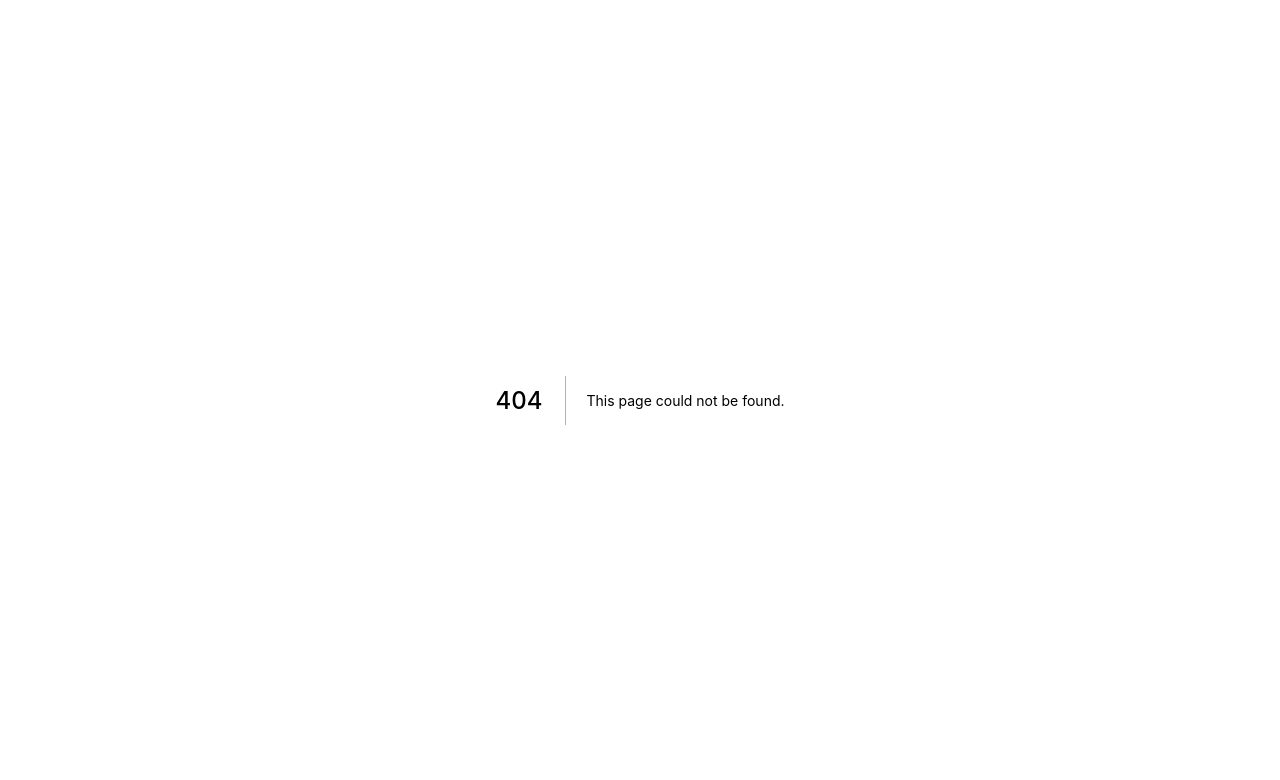
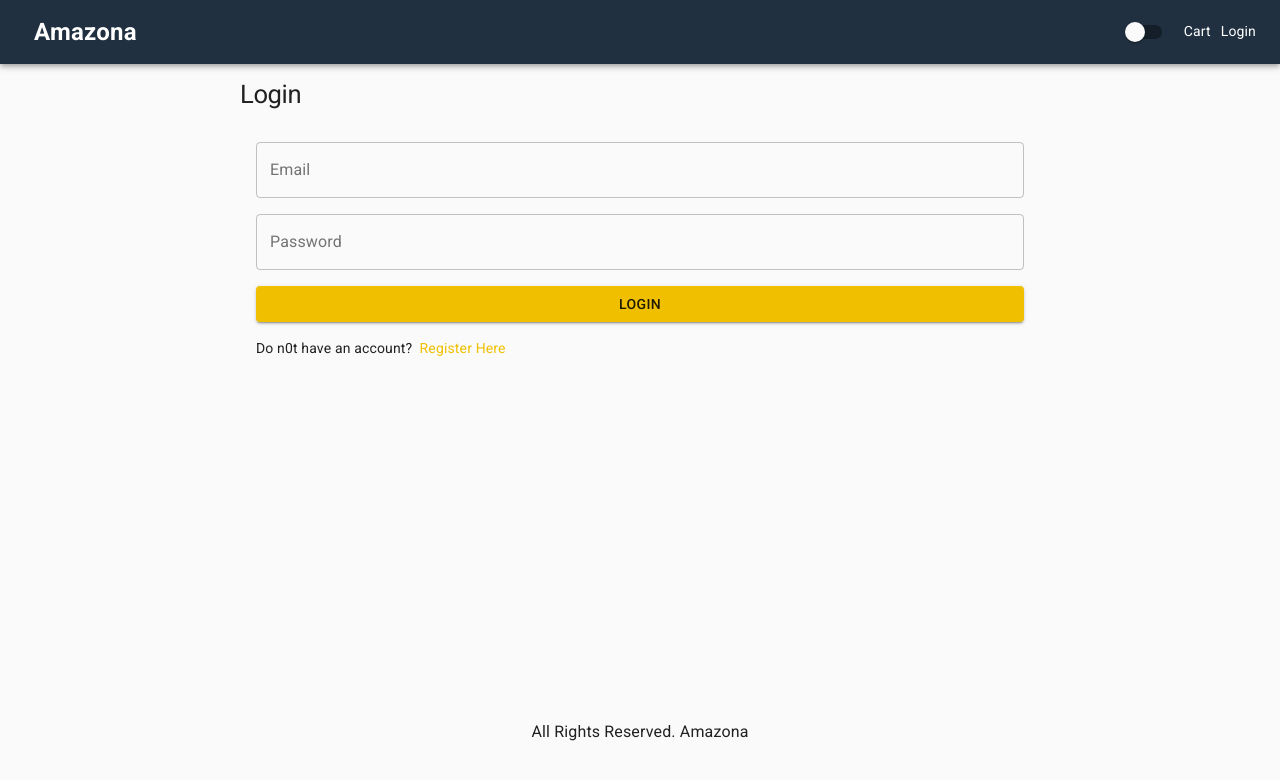
Before and after one commit to Awais512/amazona, a Next.js app: page /login in a window 1280 px wide. Before the commit this address had no page. Shown: the top 780 px of the page. Built offline with nearby package versions, Linux system fonts and the light colour scheme.

Commit message:
Login Page

```diff
--- /dev/null
+++ b/pages/login.js
@@ -0,0 +1,58 @@
+import React from 'react';
+import Layout from '../components/Layout/Layout';
+import NextLink from 'next/link';
+import {
+  Typography,
+  Button,
+  List,
+  ListItem,
+  TextField,
+  Link,
+} from '@material-ui/core';
+import useStyles from '../utils/style';
+
+const Login = () => {
+  const classes = useStyles();
+  return (
+    <Layout title='Login'>
+      <form className={classes.form}>
+        <Typography component='h1' variant='h1'>
+          Login
+        </Typography>
+        <List>
+          <ListItem>
+            <TextField
+              variant='outlined'
+              fullWidth
+              id='email'
+              label='Email'
+              inputProps={{ type: 'email' }}
+            />
+          </ListItem>
+          <ListItem>
+            <TextField
+              variant='outlined'
+              fullWidth
+              id='password'
+              label='Password'
+              inputProps={{ type: 'password' }}
+            />
+          </ListItem>
+          <ListItem>
+            <Button variant='contained' type='submit' fullWidth color='primary'>
+              Login
+            </Button>
+          </ListItem>
+          <ListItem>
+            Do n0t have an account? &nbsp;
+            <NextLink href='/register' passHref>
+              <Link>Register Here</Link>
+            </NextLink>
+          </ListItem>
+        </List>
+      </form>
+    </Layout>
+  );
+};
+
+export default Login;
--- a/utils/style.js
+++ b/utils/style.js
@@ -25,6 +25,11 @@
     marginTop: '10px',
     marginBottom: '10px',
   },
+  form: {
+    maxWidth: 800,
+    margin: '0 auto',
+    borderRadius: 5,
+  },
 });
 
 export default useStyles;
```
Also changed, not shown: pages/cart.js (+8 -1 lines), pages/shipping.js (added, +10 -0 lines).
